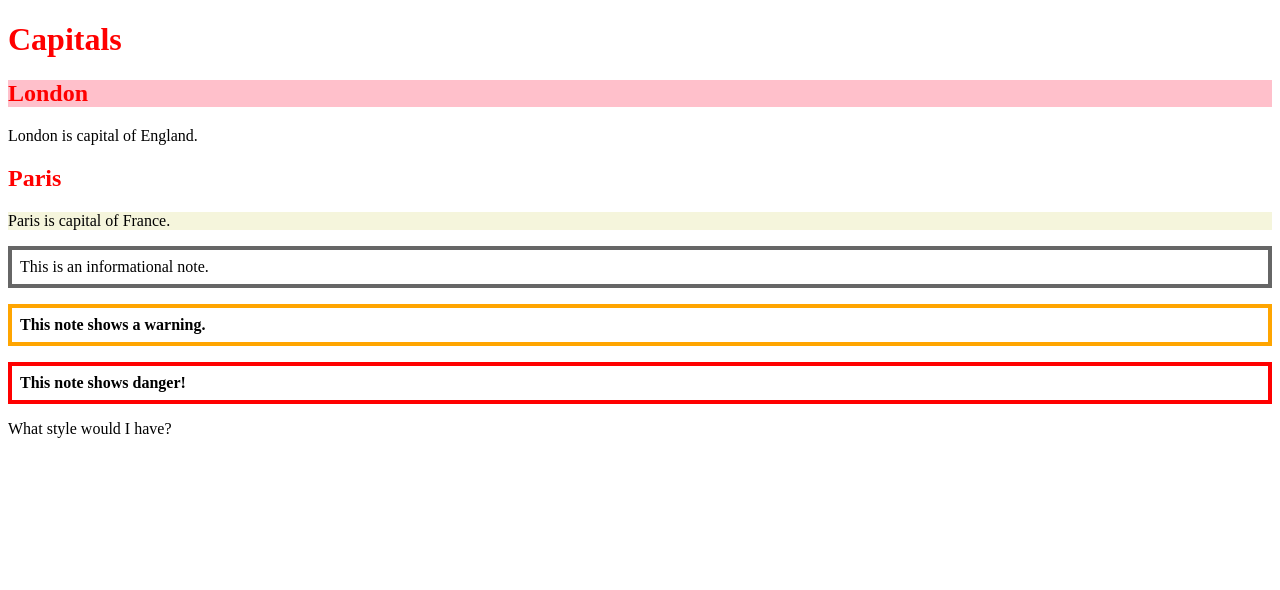
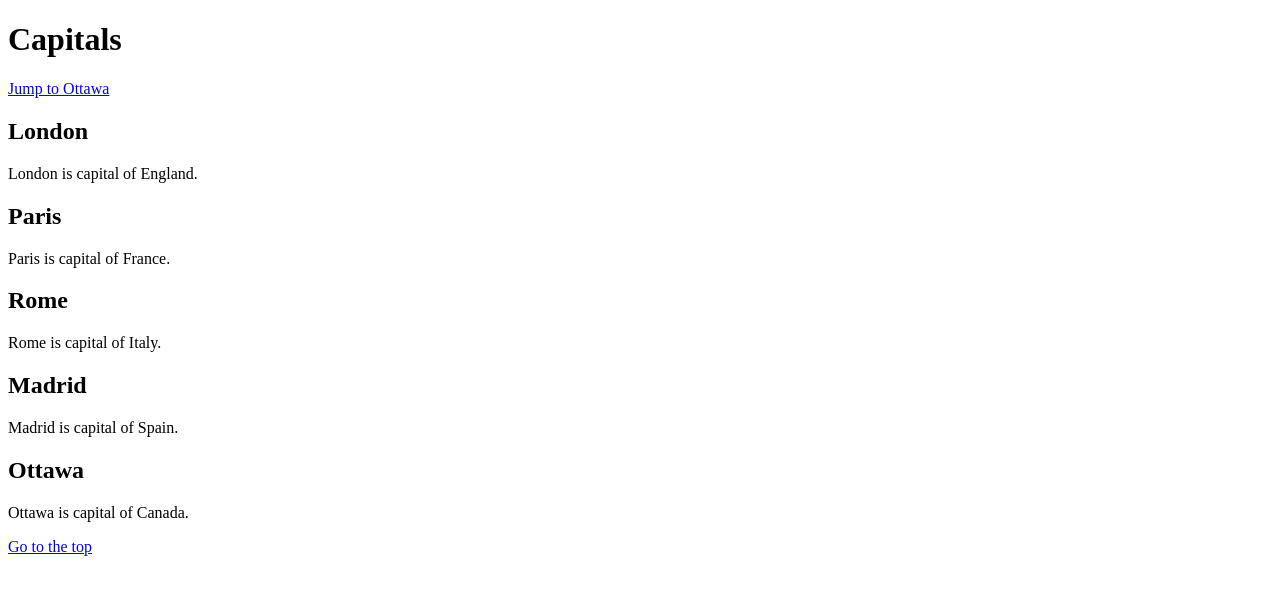
Before and after one commit to MarcoCat/acit1620-week5, a plain HTML site: page index.html in a window 1280 px wide. Drawn offline with Linux system fonts and the light colour scheme.

Commit message:
adds anchor link

```diff
--- a/index.html
+++ b/index.html
@@ -1,10 +1,10 @@
 <!DOCTYPE html>
 <html>
     <head>
-        <link href="stylesheets/stylesheets.css" rel="stylesheet">
+        <link href="stylesheets/stylesheets.css" rel="stylesheet" />
     </head>
     <body>
-        <h1 class="heading">Capitals</h1>
+        <!-- <h1 class="heading">Capitals</h1>
         <h2 class="heading" id="colored_heading">London</h2>
         <p>London is capital of England.</p>
         <h2 class="heading">Paris</h2>
@@ -12,6 +12,19 @@
         <p class="notebox"> This is an informational note.</p>
         <p class="notebox warning"> This note shows a warning.</p>
         <p class="notebox danger"> This note shows danger!</p>
-        <p class="danger"> What style would I have? </p>
+        <p class="danger"> What style would I have? </p> -->
+        <h1 id="Capitals">Capitals</h1>
+        <p><a href="#Ottawa">Jump to Ottawa</a></p>
+        <h2>London</h2>
+        <p>London is capital of England.</p>
+        <h2>Paris</h2>
+        <p>Paris is capital of France.</p>
+        <h2>Rome</h2>
+        <p>Rome is capital of Italy.</p>
+        <h2>Madrid</h2>
+        <p>Madrid is capital of Spain.</p>
+        <h2 id="Ottawa">Ottawa</h2>
+        <p>Ottawa is capital of Canada.</p>
+        <p><a href="#Capitals">Go to the top</a></p>
     </body>
 </html>
```
